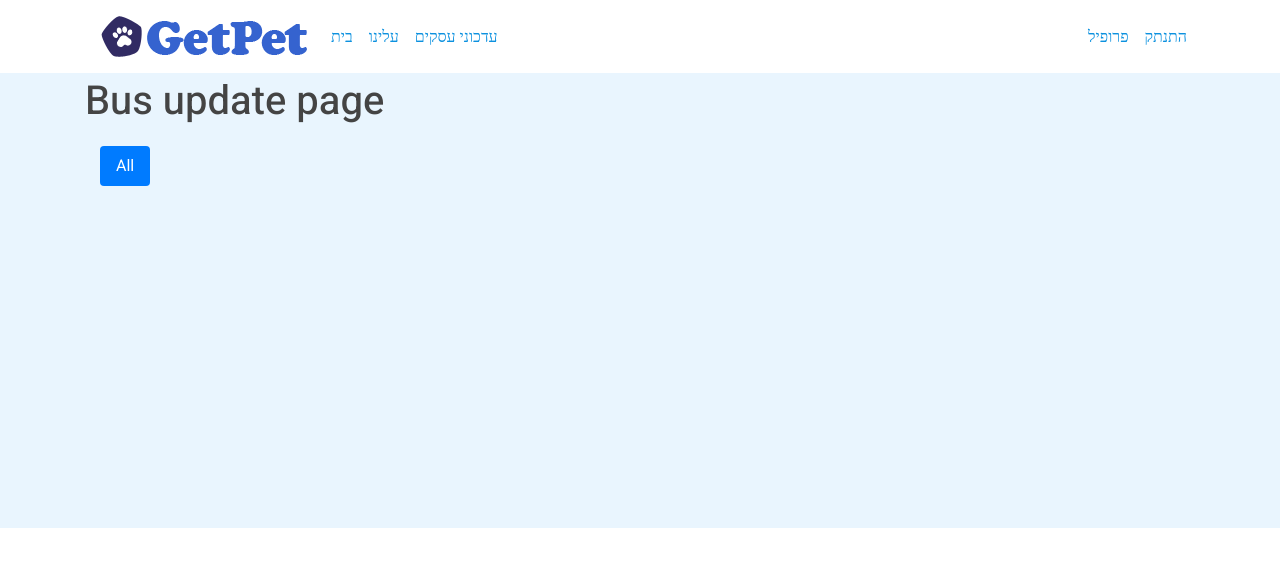
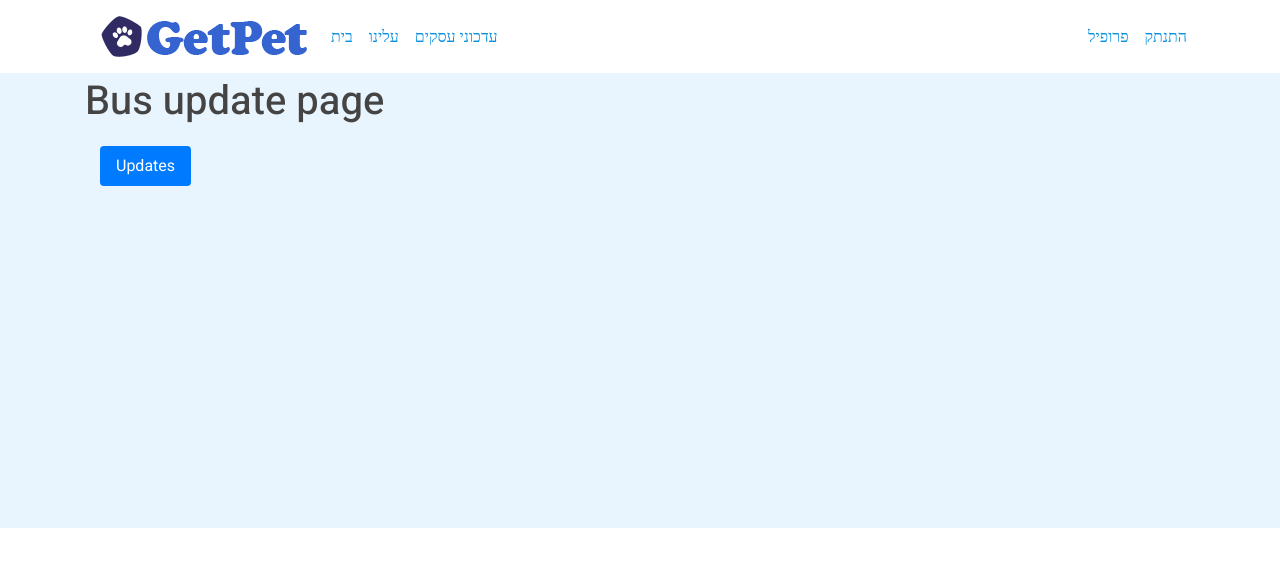
Before and after one commit to TalHaimovich/GetPet-Team-39, a Flask app: page /busipdate in a window 1280 px wide. Shown: the top 567 px of the page. Run offline with Flask 2, Linux system fonts and the light colour scheme; a user stored in the database is signed in; data that the repository does not hold is empty; some libraries are stand-ins or nearby versions; some web fonts are replaced.

Commit message:
buisnes updates ability  update

```diff
--- a/flaskblog/templates/busupdate.html
+++ b/flaskblog/templates/busupdate.html
@@ -93,7 +93,7 @@
         <ul class="nav nav-pills mb-3" id="pills-tab" role="tablist" style="margin-top: 20px">
             <li class="nav-item" role="presentation">
                 <a class="nav-link active" id="all-posts-tab" data-toggle="pill" href="#all-posts" role="tab"
-                   aria-controls="all-posts" aria-selected="true">All</a>
+                   aria-controls="all-posts" aria-selected="true">Updates</a>
             </li>
 
         </ul>
```
